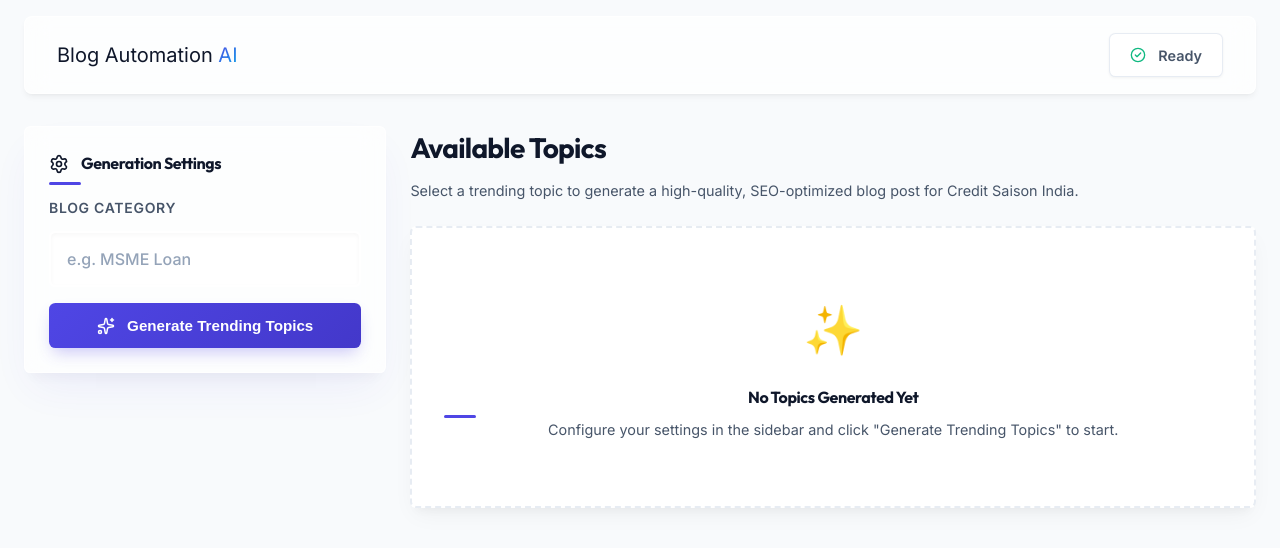
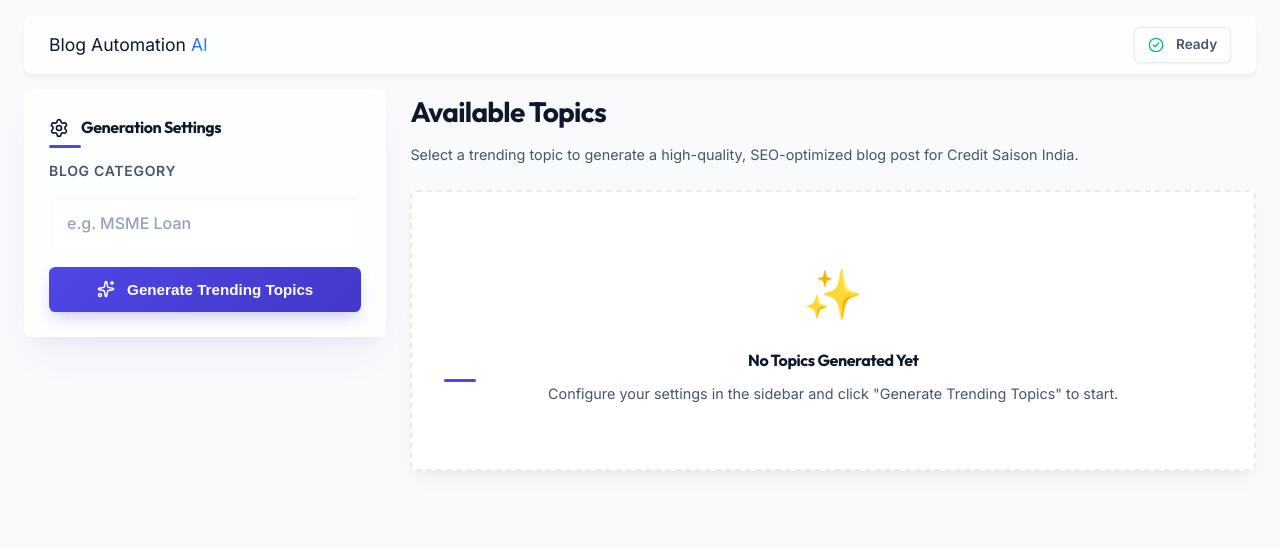
Before and after one commit to Ashok-Kumar9/Blog-AI-Automation, a React (Vite) app in the folder frontend/: page / in a window 1280 px wide. Shown: the top 548 px of the page. Built offline with nearby package versions, Linux system fonts and the light colour scheme.

Commit message:
Update App.css

```diff
--- a/frontend/src/App.css
+++ b/frontend/src/App.css
@@ -73,8 +73,8 @@ h1, h2, h3, h4 {
   display: flex;
   justify-content: space-between;
   align-items: center;
-  margin-bottom: 2rem;
-  padding: 1rem 2rem;
+  margin-bottom: 1rem;
+  padding: 0.6rem 1.5rem;
   background: var(--glass-bg);
   backdrop-filter: var(--glass-blur);
   border-radius: 0.5rem;
@@ -83,7 +83,7 @@ h1, h2, h3, h4 {
 }
 
 .brand-name {
-  font-size: 1.25rem;
+  font-size: 1.1rem;
   color: var(--text-primary);
 }
 
@@ -96,12 +96,12 @@ h1, h2, h3, h4 {
 
 .status-badge {
   background: white;
-  padding: 0.6rem 1.25rem;
+  padding: 0.4rem 0.8rem;
   border-radius: 0.4rem;
   display: flex;
   align-items: center;
   gap: 0.75rem;
-  font-size: 0.9rem;
+  font-size: 0.85rem;
   font-weight: 600;
   color: var(--text-secondary);
   border: 1px solid var(--border-color);
```
